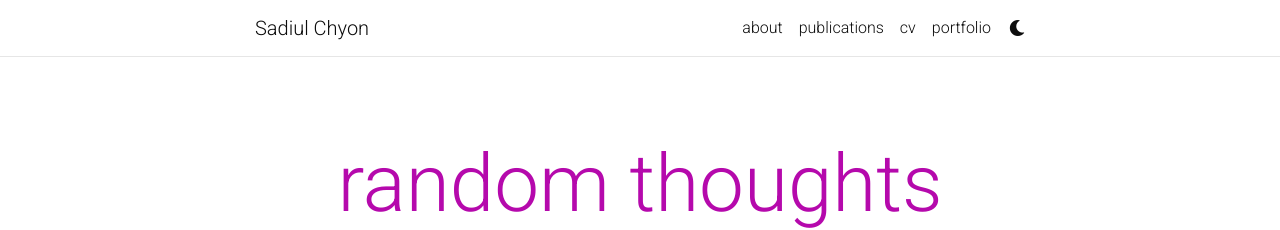
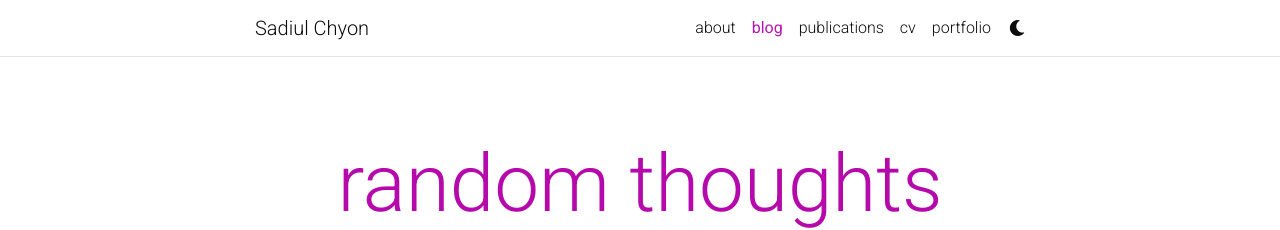
Before and after one commit to sadiulchyon/sadiulchyon.github.io, a Jekyll site: the page built from blog/index.html, in a window 1280 px wide. Shown: the top 230 px of the page. Built offline with Jekyll 4.4.1, drawn with Linux system fonts in a browser that asks for light colours; the list of posts is cut into pages by our own code; comment, search, counter and statistics services are not loaded; a style sheet for code colours, icons or effects is not loaded.

Commit message:
Add blog page with YouTube/image embedding support
- Enable blog navbar link via blog_nav_title in _config.yml
- Create _layouts/blog.html: paginated post listing using existing .post-list styles
- Create _pages/blog.md: blog index at /blog/ with jekyll-paginate-v2 (5 posts/page)
- Create _includes/video.html: YouTube embed helper for use in blog posts

https://claude.ai/code/session_018qyuMRv7Q64mEnLjv1SQ9G

```diff
--- a/_config.yml
+++ b/_config.yml
@@ -109,7 +109,7 @@ bing_site_verification:  # out your bing-site-verification ID (Bing Webmaster)
 # -----------------------------------------------------------------------------
 
 blog_name: random thoughts # blog_name will be displayed in your blog page
-blog_nav_title: # your blog must have a title for it to be displayed in the nav bar
+blog_nav_title: blog # your blog must have a title for it to be displayed in the nav bar
 blog_description: on science and beyond
 permalink: /blog/:year/:title/
 
--- /dev/null
+++ b/_layouts/blog.html
@@ -0,0 +1,48 @@
+---
+layout: default
+---
+<!-- _layouts/blog.html -->
+<div class="post">
+
+  <header class="post-header">
+    <h1 class="post-title">{{ site.blog_name }}</h1>
+    <p class="post-description">{{ site.blog_description }}</p>
+  </header>
+
+  <article>
+    {%- if paginator.posts -%}
+      {%- assign posts = paginator.posts -%}
+    {%- else -%}
+      {%- assign posts = site.posts -%}
+    {%- endif -%}
+
+    <ul class="post-list">
+      {%- for post in posts -%}
+      <li>
+        <h3>
+          <a class="post-title" href="{{ post.url | relative_url }}">{{ post.title }}</a>
+        </h3>
+        <p class="post-meta">
+          {{ post.date | date: "%B %-d, %Y" }}
+          {%- if post.author %} &middot; {{ post.author }}{%- endif %}
+        </p>
+        {%- if post.tags.size > 0 %}
+        <p class="post-tags">
+          <i class="fas fa-tags fa-sm"></i>
+          {%- for tag in post.tags %}
+          <a href="{{ tag | prepend: '/blog/tag/' | relative_url }}">{{ tag }}</a>&nbsp;
+          {%- endfor %}
+        </p>
+        {%- endif %}
+        {%- if post.description %}
+        <p>{{ post.description }}</p>
+        {%- endif %}
+      </li>
+      {%- endfor %}
+    </ul>
+
+    {% include pagination.html %}
+
+  </article>
+
+</div>
```
Also changed, not shown: _includes/video.html (added, +8 -0 lines), _pages/blog.md (added, +11 -0 lines).
